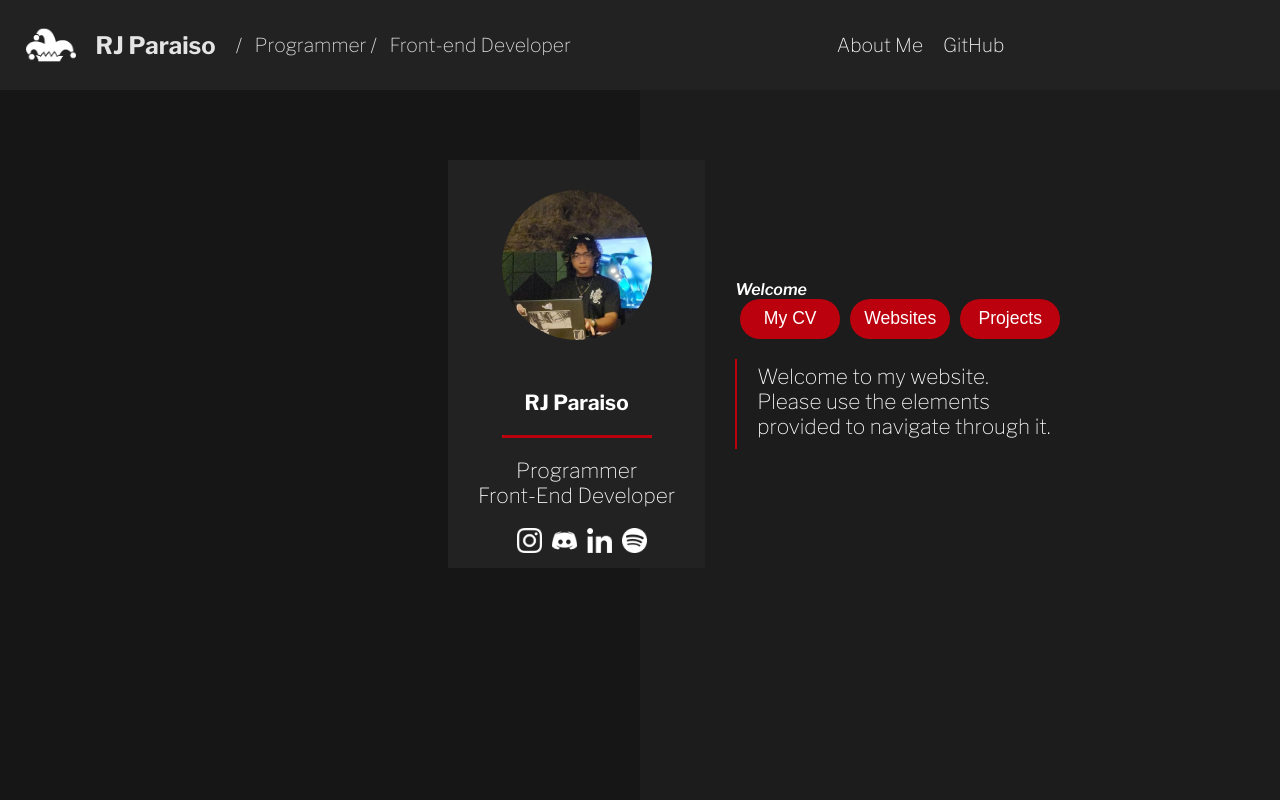
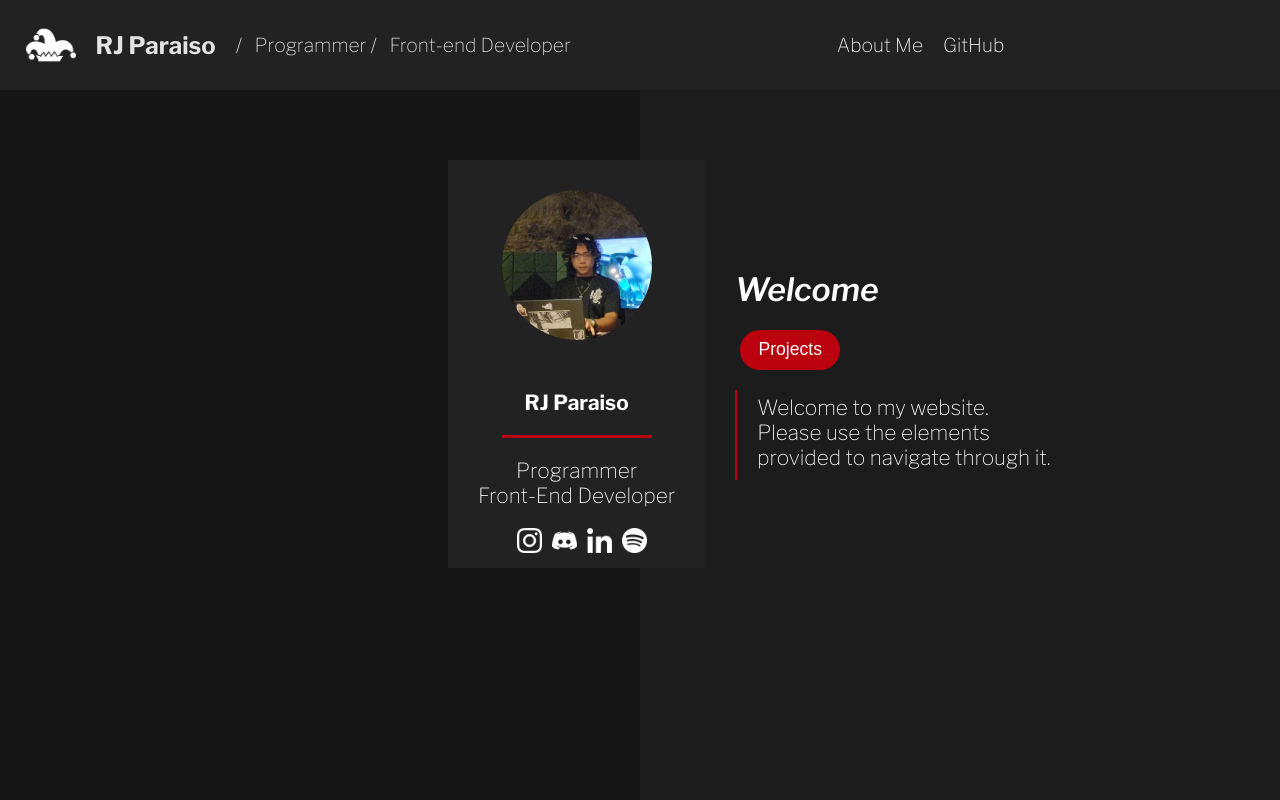
Before and after one commit to ThisIs-RJP/Personal-Website, a React (Create React App) app: page / in a window 1280 px wide. Shown: the top 800 px of the page. Built offline with nearby package versions, Linux system fonts and the light colour scheme; a web font is replaced by a local one.

Commit message:
Fixed the bugs

```diff
--- a/src/App.css
+++ b/src/App.css
@@ -4,6 +4,26 @@
   z-index: -1;
   width: 100%;
   overflow: hidden;
+}
+
+/* width */
+::-webkit-scrollbar {
+  width: 10px;
+}
+
+/* Track */
+::-webkit-scrollbar-track {
+  background: #222222;
+}
+
+/* Handle */
+::-webkit-scrollbar-thumb {
+  background: #353535;
+}
+
+/* Handle on hover */
+::-webkit-scrollbar-thumb:hover {
+  background: #2b2b2b;
 }
 
 /* ##### Buffers  */
--- a/src/App.js
+++ b/src/App.js
@@ -112,11 +112,11 @@ function App() {
             {/* ### This is the first box */}
 
             <div className='sideText'>
-              <p1>
+              <h1>
                 <i>Welcome</i>
-              </p1>
+              </h1>
               <div className='buttonLine'>
-                <div className='cvButton'>
+                {/* <div className='cvButton'>
                   <button
                     className={`animated-button ${isHovered ? 'hovered' : ''}`}
                     onMouseEnter={() => setIsHovered(true)}
@@ -124,9 +124,9 @@ function App() {
                   >
                     My CV
                   </button>
-                </div>
+                </div> */}
 
-                <div className='cvButton'>
+                {/* <div className='cvButton'>
                   <button
                     className={`animated-button ${isHovered2 ? 'hovered' : ''}`}
                     onMouseEnter={() => setIsHovered2(true)}
@@ -134,8 +134,9 @@ function App() {
                   >
                     Websites
                   </button>
-                </div>
+                </div> */}
 
+                <a href="https://github.com/thisIs-RJP/">
                   <div className='cvButton'>
                     <a href="https://github.com/ThisIs-RJP?tab=repositories">
                       <button
@@ -147,6 +148,7 @@ function App() {
                       </button>
                     </a>
                   </div>
+                </a>
               </div>
 
               <div className='description'>
```
Lines whose indentation alone changed are shown as unchanged.
